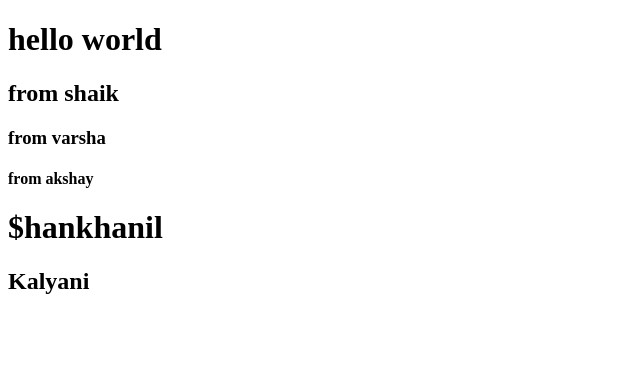
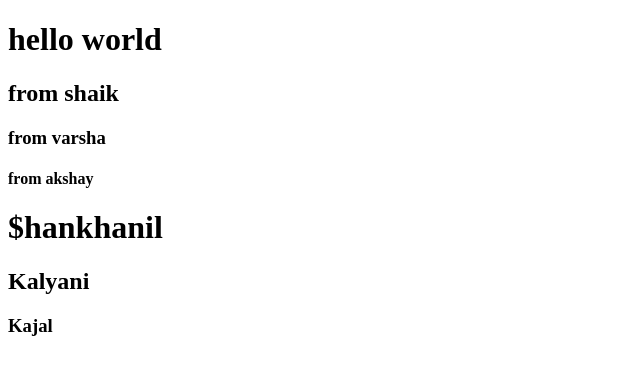
Before and after one commit to Varsha270298/GitAngularTour, an Angular app: page / in a window 1280 px wide. Shown: the top 374 px of the page, without its empty margins (0-640 px from the left). Built offline with nearby package versions, Linux system fonts and the light colour scheme.

Commit message:
by kajal

```diff
--- a/src/app/app.component.html
+++ b/src/app/app.component.html
@@ -4,3 +4,4 @@
 <h4>from akshay</h4>
 <h1> $hankhanil </h1>
 <h2>Kalyani</h2>
+<h3>Kajal</h3>
```
